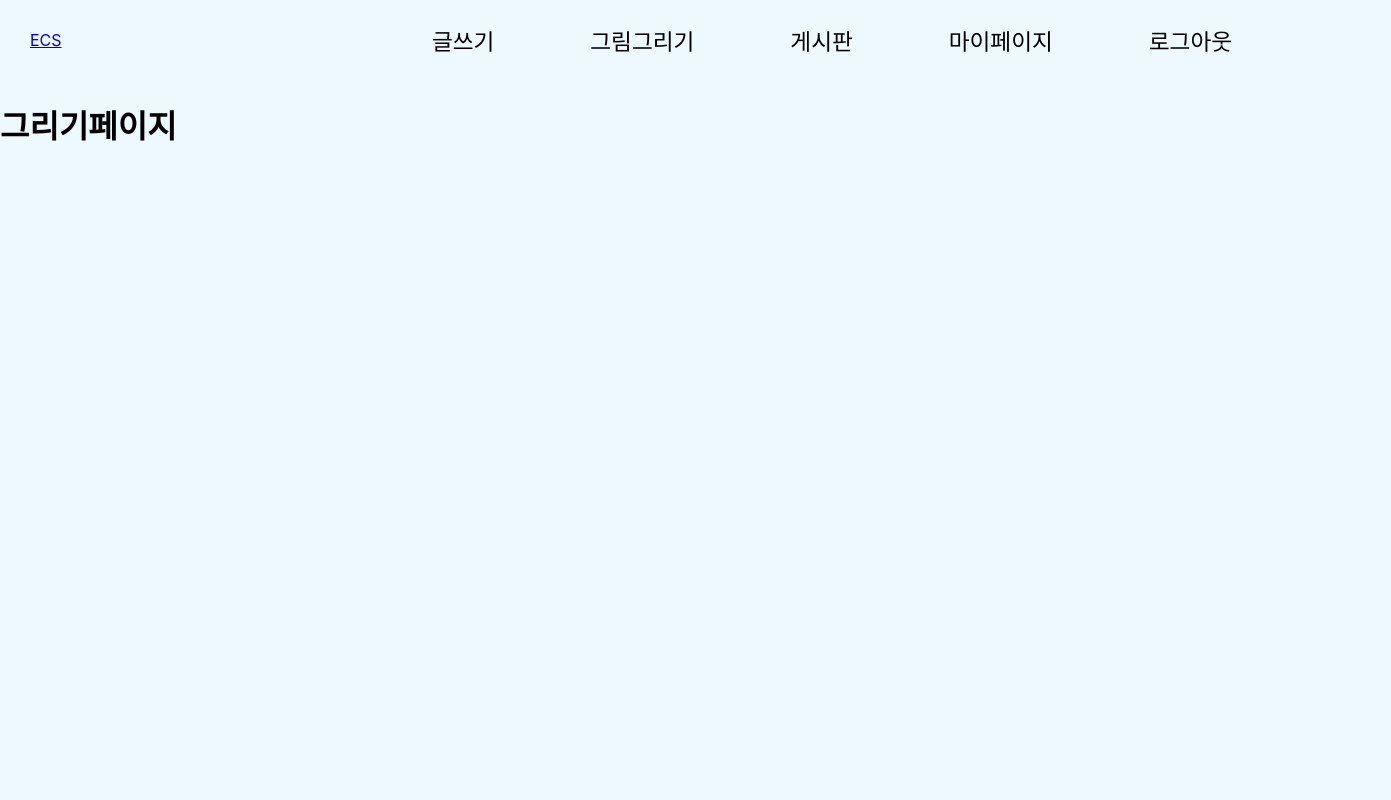
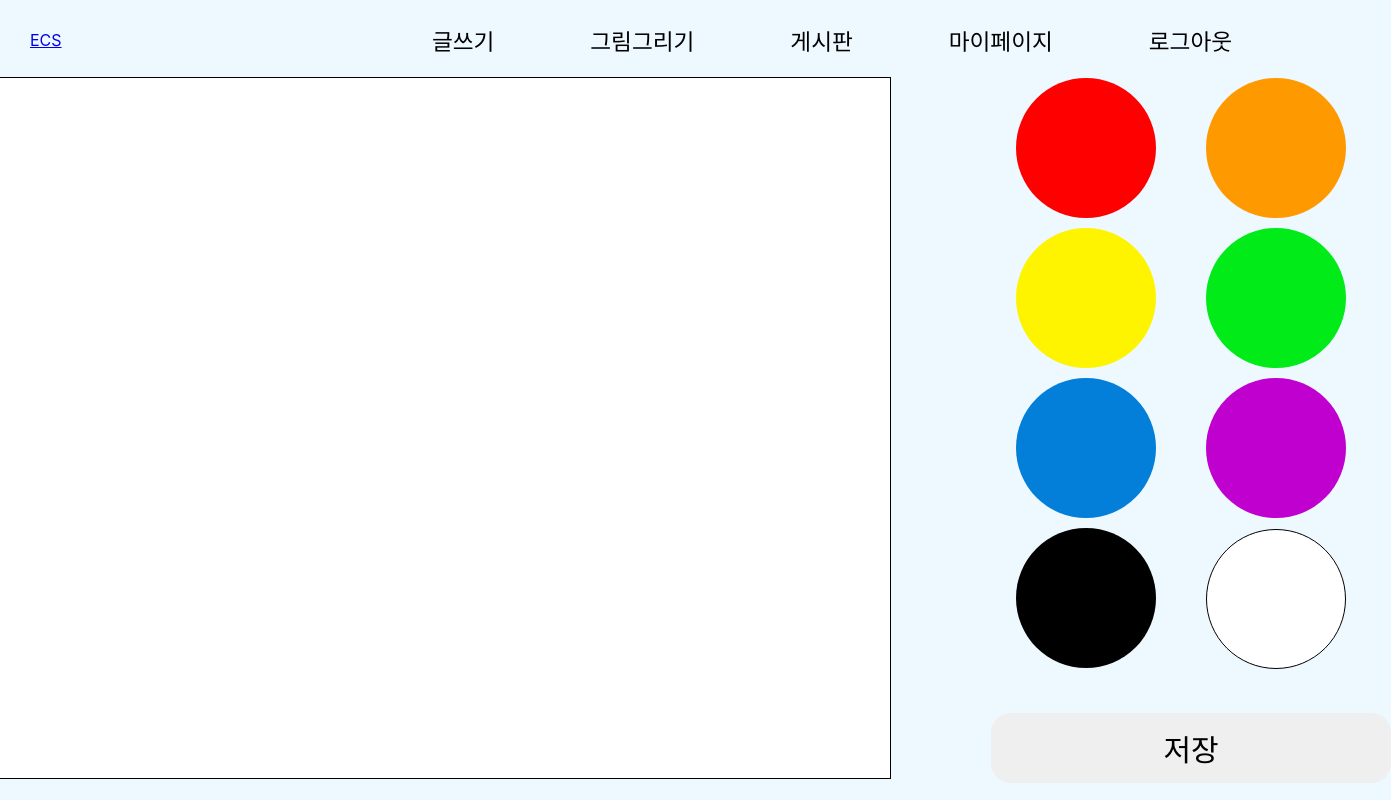
Before and after one commit to rlagkrcjf908/EyeCanSpeak, a React (Create React App) app in the folder frontend/ecs-react/: page /drawing in a window 1280 px wide. Shown: the whole page, 1391 px wide, since content can reach past the window. Built offline with nearby package versions, Linux system fonts and the light colour scheme.

Commit message:
[FE] feat : drawing

```diff
--- /dev/null
+++ b/frontend/ecs-react/src/components/drawing/board.tsx
@@ -0,0 +1,176 @@
+import { useCallback, useEffect, useRef, useState } from "react"
+import style from "../../styles/drawing/board.module.css"
+import { useRecoilState } from "recoil"
+import { penColor, penSize } from "../../recoil/atoms/drawingState"
+import Palette from "./palette"
+
+interface CanvasProps {
+  width: number
+  height: number
+}
+interface Coordinate {
+  x: number
+  y: number
+}
+
+function Board({ width, height }: CanvasProps) {
+  const [color, setColor] = useRecoilState(penColor)
+  const [size, setSize] = useRecoilState(penSize)
+  const canvasRef = useRef<HTMLCanvasElement>(null)
+  const [start, setStart] = useState(true)
+
+  const [mousePosition, setMousePosition] = useState<Coordinate | undefined>(
+    undefined
+  )
+  const [isPainting, setIsPainting] = useState(false)
+
+  // 좌표 얻는 함수
+  const getCoordinates = (event: MouseEvent): Coordinate | undefined => {
+    if (!canvasRef.current) {
+      return
+    }
+
+    const canvas: HTMLCanvasElement = canvasRef.current
+    // console.log(event.pageX + " " + event.pageY)
+    return {
+      x: event.pageX - canvas.offsetLeft,
+      y: event.pageY - canvas.offsetTop,
+    }
+  }
+
+  // canvas에 선을 긋는 함수
+  const drawLine = (
+    originalMousePosition: Coordinate,
+    newMousePosition: Coordinate
+  ) => {
+    if (!canvasRef.current) {
+      return
+    }
+
+    const canvas: HTMLCanvasElement = canvasRef.current
+    const context = canvas.getContext("2d")
+    console.log(start)
+    if (start && context) {
+      context.fillStyle = "#ffffff"
+      context?.fillRect(0, 0, canvas.width, canvas.height)
+      setStart(false)
+    }
+
+    if (context) {
+      context.strokeStyle = color // 선 색깔
+      context.lineJoin = "round" // 선 끄트머리(?)
+      context.lineWidth = size // 선 굵기
+
+      context.beginPath()
+      context.moveTo(originalMousePosition.x, originalMousePosition.y)
+      context.lineTo(newMousePosition.x, newMousePosition.y)
+      context.closePath()
+
+      context.stroke()
+    }
+  }
+
+  const startPaint = useCallback((event: MouseEvent) => {
+    const coordinates = getCoordinates(event)
+    if (coordinates) {
+      setIsPainting(true)
+      setMousePosition(coordinates)
+    }
+  }, [])
+
+  const paint = useCallback(
+    (event: MouseEvent) => {
+      event.preventDefault() // drag 방지
+      event.stopPropagation() // drag 방지
+
+      if (isPainting) {
+        const newMousePosition = getCoordinates(event)
+        if (mousePosition && newMousePosition) {
+          drawLine(mousePosition, newMousePosition)
+          setMousePosition(newMousePosition)
+        }
+      }
+    },
+    [isPainting, mousePosition]
+  )
+
+  const exitPaint = useCallback(() => {
+    setIsPainting(false)
+  }, [])
+
+  useEffect(() => {
+    if (!canvasRef.current) {
+      return
+    }
+    const canvas: HTMLCanvasElement = canvasRef.current
+    const context = canvas.getContext("2d")
+
+    //-------ai 쪽에서 click이벤트를 받는거에 따라 수정
+    // 예를 들어 클릭 시 -> startPaint, paint
+    // 다시 클릭 시 -> exitPaint
+    // 좌표가 canvas 범위 안에 있는 지도 확인해야할듯
+    canvas.addEventListener("mousedown", startPaint) // 클릭하면
+    canvas.addEventListener("mousemove", paint) // 클릭한 채로 움직이면
+    canvas.addEventListener("mouseup", exitPaint) // 클릭 해제하면
+    canvas.addEventListener("mouseleave", exitPaint) // 마우스가 canvas 범위 벗어나면
+
+    return () => {
+      // Unmount 시 이벤트 리스터 제거
+      canvas.removeEventListener("mousedown", startPaint)
+      canvas.removeEventListener("mousemove", paint)
+      canvas.removeEventListener("mouseup", exitPaint)
+      canvas.removeEventListener("mouseleave", exitPaint)
+    }
+  }, [startPaint, paint, exitPaint])
+
+  // ----------받은 좌표에 해당하는 요소 이벤트----------
+  const mouseClickEvents = ["mousedown", "click", "mouseup"]
+  function simulateMouseClick() {
+    const element: any = document.elementFromPoint(859, 761)
+
+    mouseClickEvents.forEach((mouseEventType) =>
+      element.dispatchEvent(
+        new MouseEvent(mouseEventType, {
+          view: window,
+          bubbles: true,
+          cancelable: true,
+          buttons: 1,
+        })
+      )
+    )
+  }
+  //------------------------------------------------------
+  const saveImage = () => {
+    const canvas: any = document.getElementById("canvas")
+    console.log(canvas)
+    const dataURL = canvas.toDataURL("image/jpeg")
+    const link = document.createElement("a")
+    link.href = dataURL
+    link.download = "내가그린기린그림"
+    link.click()
+  }
+  return (
+    <div className={style.container}>
+      <div className={style.board}>
+        <canvas
+          ref={canvasRef}
+          height={height}
+          width={width}
+          id='canvas'
+        ></canvas>
+      </div>
+      <div>
+        <Palette />
+        <button className={style.saveBtn} onClick={saveImage}>
+          저장
+        </button>
+      </div>
+    </div>
+  )
+}
+Board.defaultProps = {
+  width: 1000,
+  height: 700,
+}
+
+export default Board
--- /dev/null
+++ b/frontend/ecs-react/src/components/drawing/palette.tsx
@@ -0,0 +1,76 @@
+import style from "../../styles/drawing/palette.module.css"
+import { useRecoilState } from "recoil"
+import { penColor, penSize } from "../../recoil/atoms/drawingState"
+export default function Palette() {
+  const [color, setColor] = useRecoilState(penColor)
+  const [size, setSize] = useRecoilState(penSize)
+
+  return (
+    <div className={style.palette}>
+      <div>
+        <button
+          className={`${style.colorBtn} ${style.red}`}
+          onClick={(e: any) => {
+            setColor("#ff0000")
+            setSize(2)
+          }}
+        ></button>
+        <button
+          className={`${style.colorBtn} ${style.orange}`}
+          onClick={() => {
+            setColor("#ff9900")
+            setSize(2)
+          }}
+        ></button>
+      </div>
+      <div>
+        <button
+          className={`${style.colorBtn} ${style.yellow}`}
+          onClick={() => {
+            setColor("#fef400")
+            setSize(2)
+          }}
+        ></button>
+        <button
+          className={`${style.colorBtn} ${style.green}`}
+          onClick={() => {
+            setColor("#01eb18")
+            setSize(2)
+          }}
+        ></button>
+      </div>
+      <div>
+        <button
+          className={`${style.colorBtn} ${style.blue}`}
+          onClick={() => {
+            setColor("#037fda")
+            setSize(2)
+          }}
+        ></button>
+        <button
+          className={`${style.colorBtn} ${style.purple}`}
+          onClick={() => {
+            setColor("#bf00cf")
+            setSize(2)
+          }}
+        ></button>
+      </div>
+      <div>
+        <button
+          className={`${style.colorBtn} ${style.black}`}
+          onClick={() => {
+            setColor("black")
+            setSize(2)
+          }}
+        ></button>
+        <button
+          className={`${style.colorBtn} ${style.white}`}
+          onClick={() => {
+            setColor("white")
+            setSize(20)
+          }}
+        ></button>
+      </div>
+    </div>
+  )
+}
--- a/frontend/ecs-react/src/pages/drawing.tsx
+++ b/frontend/ecs-react/src/pages/drawing.tsx
@@ -1,7 +1,9 @@
+import Board from "../components/drawing/board"
+
 export default function Drawing() {
   return (
     <>
-      <h1>그리기페이지</h1>
+      <Board />
     </>
   )
 }
--- /dev/null
+++ b/frontend/ecs-react/src/recoil/atoms/drawingState.ts
@@ -0,0 +1,10 @@
+import { atom } from "recoil"
+
+export const penColor = atom<string>({
+  key: "penColor",
+  default: "black",
+})
+export const penSize = atom<number>({
+  key: "penSize",
+  default: 2,
+})
--- a/frontend/ecs-react/src/routes/routesSetup.tsx
+++ b/frontend/ecs-react/src/routes/routesSetup.tsx
@@ -1,5 +1,5 @@
 import { Routes, Route } from "react-router-dom"
-import Layout from "../components/main/Layout"
+import Layout from "../components/common/Layout"
 import Board from "../pages/board"
 import Drawing from "../pages/drawing"
 import Main from "../pages/main"
--- /dev/null
+++ b/frontend/ecs-react/src/styles/drawing/board.module.css
@@ -0,0 +1,28 @@
+.container {
+  margin: 0 auto;
+  width: 94vw;
+  height: 87vh;
+  display: flex;
+  justify-content: center;
+  align-items: center;
+}
+.board {
+  background-color: white;
+  border: 1px solid black;
+  width: 1000px;
+  height: 700px;
+  margin-right: 100px;
+}
+.canvas {
+  width: 100%;
+  height: 100%;
+}
+.saveBtn {
+  cursor: pointer;
+  border-radius: 20px;
+  border: none;
+  margin-top: 20px;
+  width: 100%;
+  height: 70px;
+  font-size: 30px;
+}
--- /dev/null
+++ b/frontend/ecs-react/src/styles/drawing/palette.module.css
@@ -0,0 +1,38 @@
+.palette {
+  width: 400px;
+  height: 620px;
+}
+.colorBtn {
+  cursor: pointer;
+  border: none;
+  margin: 5px 25px;
+  height: 140px;
+  width: 140px;
+  border-radius: 140px;
+}
+
+.red {
+  background-color: #ff0000;
+}
+.orange {
+  background-color: #ff9900;
+}
+.yellow {
+  background-color: #fef400;
+}
+.green {
+  background-color: #01eb18;
+}
+.blue {
+  background-color: #037fda;
+}
+.purple {
+  background-color: #bf00cf;
+}
+.black {
+  background-color: rgb(0, 0, 0);
+}
+.white {
+  border: 1px solid black;
+  background-color: #ffffff;
+}
```
Also changed, not shown: frontend/ecs-react/src/components/common/Layout.tsx (renamed from frontend/ecs-react/src/components/main/Layout.tsx), frontend/ecs-react/src/components/common/navbar.tsx (renamed from frontend/ecs-react/src/components/main/navbar.tsx).
